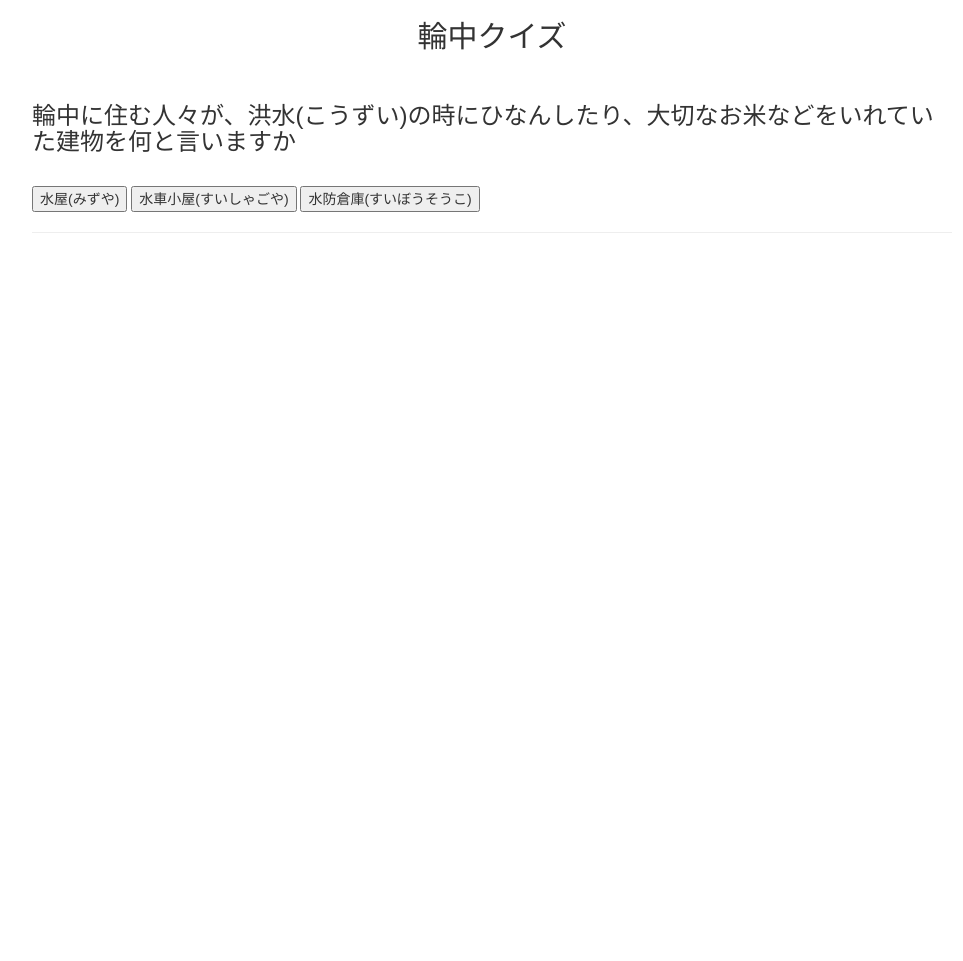
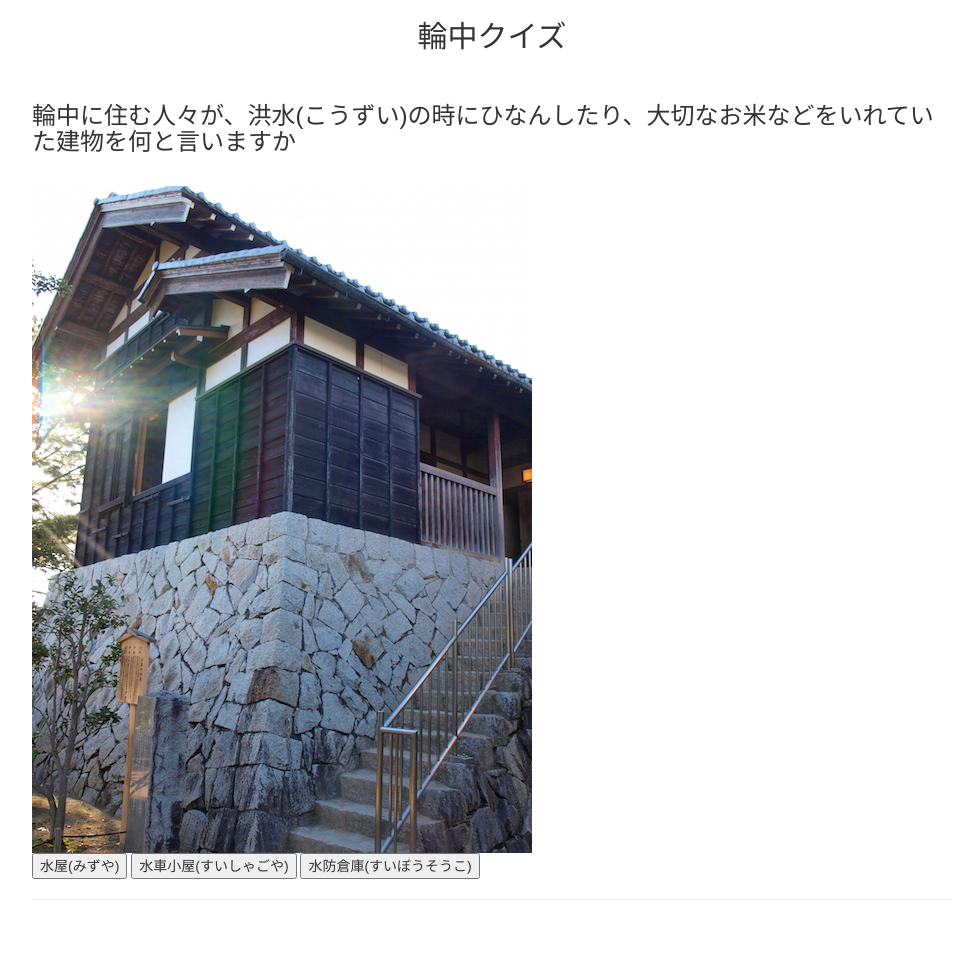
Before and after one commit to SatoshiNishishita/kiso_guide2.0, a PHP site: page /quest.php?id=1 in a window 1280 px wide. Shown: the whole page, without its empty margins (148-1111 px from the left). Before the commit the page ends 233 px from the top, so only its background shows below. Run offline with PHP 8.4, Linux system fonts and the light colour scheme; data comes from the database, SQL or seed files in the repository; data that the repository does not hold is empty; some libraries are stand-ins or nearby versions.

Commit message:
2015/10/12

```diff
--- a/quest.php
+++ b/quest.php
@@ -60,6 +60,7 @@ $data = mysql_fetch_assoc($recordSet);
 		 		<div>
 		 			<h2 class="text-center"><?php echo $data['question_title'];?></h3><br />
 		 			<h3><?php echo $data['question_q'];?></h3><br />
+		 			<img src="photo/<?php echo $data['question_img'];?>.jpg" class="img-responsive">
 		 			<form action="quest.php" method="get">
 		 				<input type="hidden" name="id" value="<?php echo $data['question_id'];?>">
 		 				<input type="submit" name="name" value="<?php echo $data['answer1'];?>">
```
